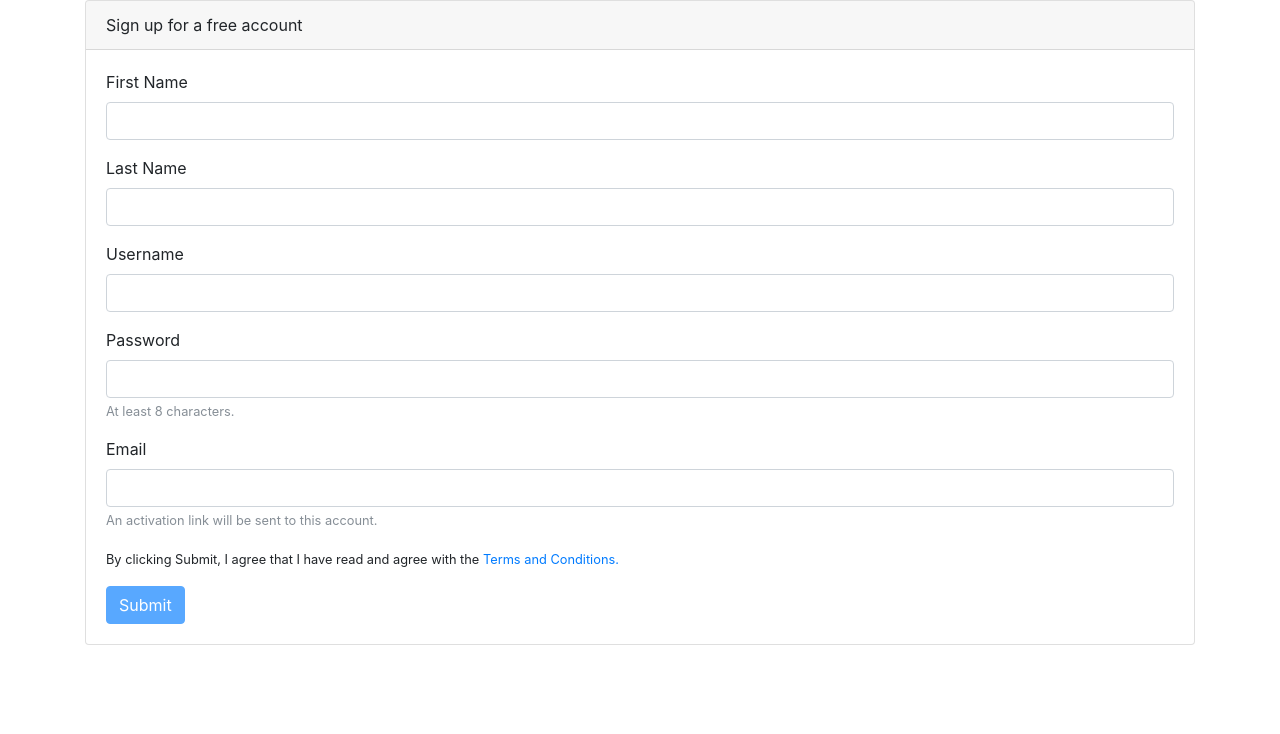
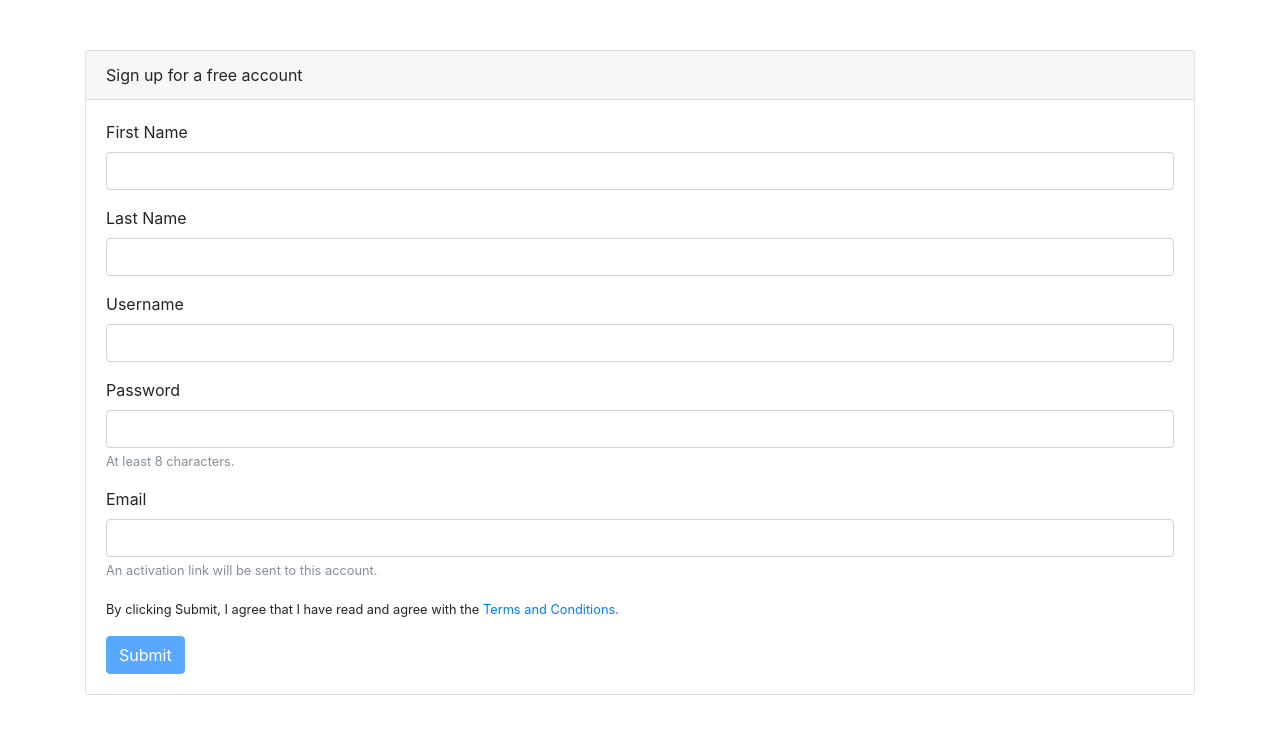
Before and after one commit to AllieHope/registration-form, an Angular app: page / in a window 1280 px wide. Shown: the top 734 px of the page. Built offline with nearby package versions, Linux system fonts and the light colour scheme.

Commit message:
give form padding

```diff
--- a/src/app/app.component.scss
+++ b/src/app/app.component.scss
@@ -0,0 +1,9 @@
+.container {
+    padding-top: 20px;
+    padding-bottom: 20px;
+
+    @media (min-width: 768px) {
+        padding-top: 50px;
+        padding-bottom: 50px;
+    }
+}
```
